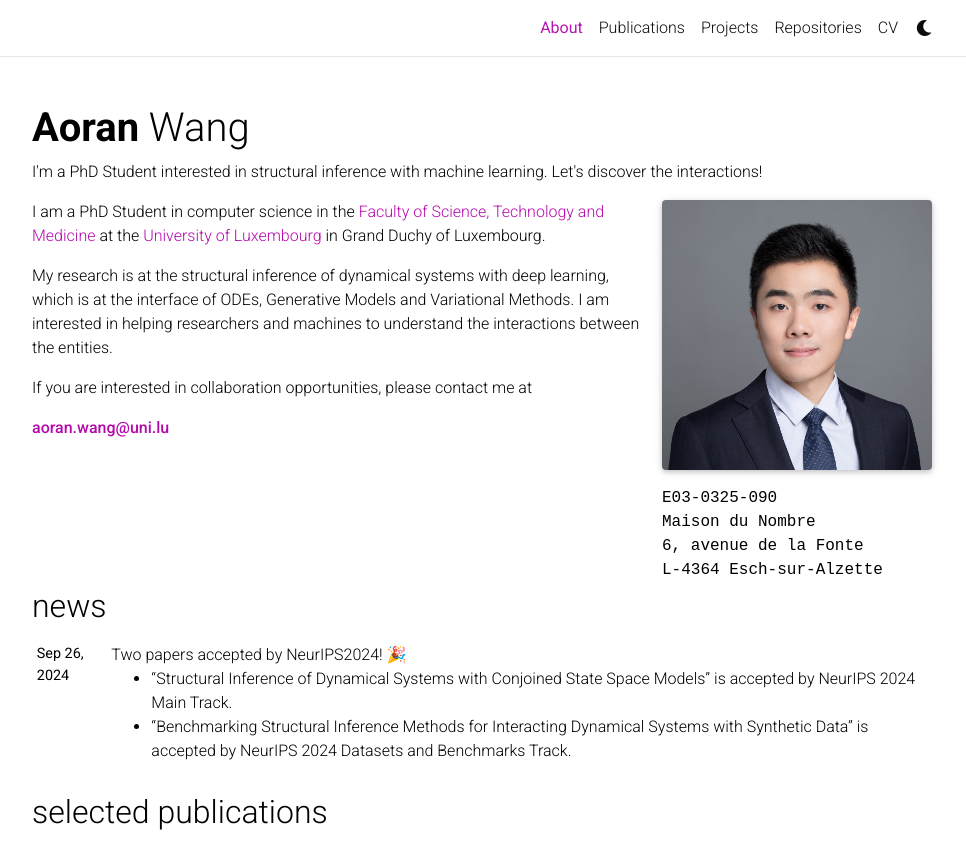
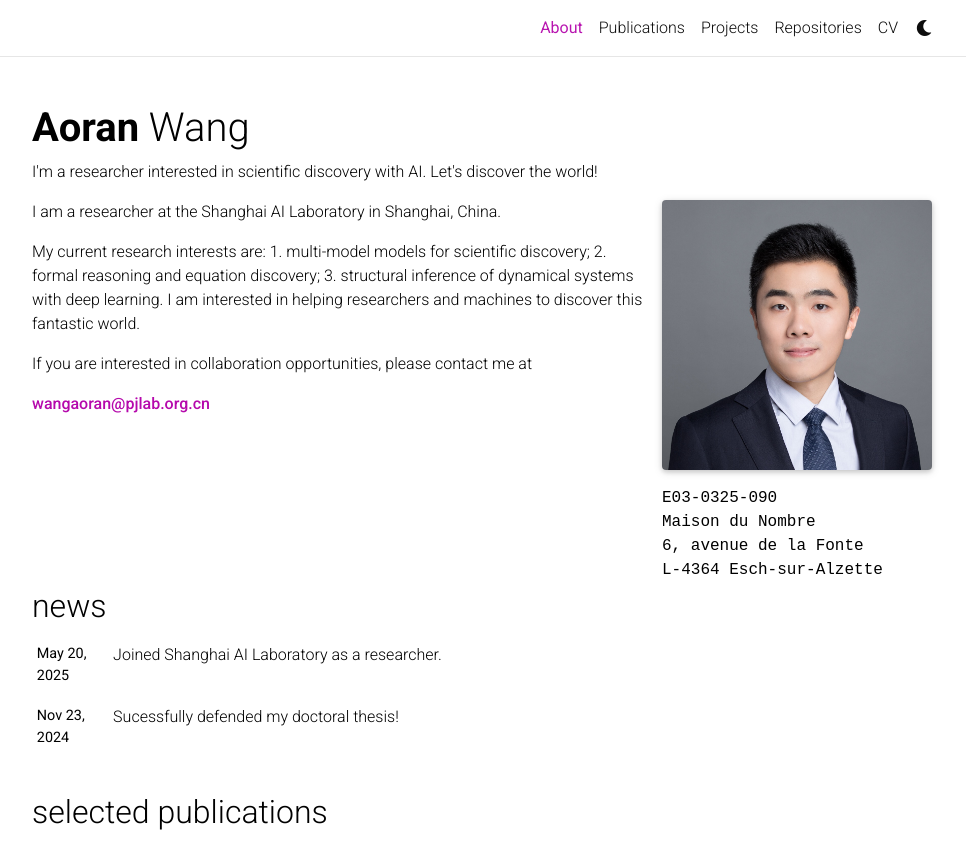
Before and after one commit to wang422003/wang422003.github.io, a Jekyll site: the page built from _pages/about.md, in a window 1280 px wide and 1133 px high, cut to the strip 0-844 px from the top of the window. Shown: the whole strip, without its empty margins (158-1124 px from the left). Built offline with Jekyll 4.4.1, drawn with Linux system fonts in a browser that asks for light colours; full-size pictures stand in for the smaller copies a plugin makes; emoji names are drawn with the system emoji font; comment, search, counter and statistics services are not loaded; a style sheet for code colours, icons or effects is not loaded.

Commit message:
updates on June. 18, 2025

```diff
--- a/_pages/about.md
+++ b/_pages/about.md
@@ -2,7 +2,7 @@
 layout: about
 title: About
 permalink: /
-subtitle: I'm a PhD Student interested in structural inference with machine learning. Let's discover the interactions!
+subtitle: I'm a researcher interested in scientific discovery with AI. Let's discover the world!
 
 profile:
   align: right
@@ -19,10 +19,10 @@
 social: true  # includes social icons at the bottom of the page
 ---
 
-I am a PhD Student in computer science in the [Faculty of Science, Technology and Medicine](https://www.uni.lu/fstm-en/) at the [University of Luxembourg](https://www.uni.lu/en/) in Grand Duchy of Luxembourg.
+I am a researcher at the Shanghai AI Laboratory in Shanghai, China.
 
-My research is at the structural inference of dynamical systems with deep learning, which is at the interface of ODEs, Generative Models and Variational Methods. I am interested in helping researchers and machines to understand the interactions between the entities.
+My current research interests are: 1. multi-model models for scientific discovery; 2. formal reasoning and equation discovery; 3. structural inference of dynamical systems with deep learning. I am interested in helping researchers and machines to discover this fantastic world.
 
 If you are interested in collaboration opportunities, please contact me at
 
-**[aoran.wang@uni.lu](mailto: aoran.wang@uni.lu)**
+**[wangaoran@pjlab.org.cn](mailto: wangaoran@pjlab.org.cn)**
```
Also changed, not shown: _bibliography/papers.bib (+12 -0 lines), _news/announcement_5.md (added, +6 -0 lines), _news/announcement_6.md (added, +7 -0 lines).
